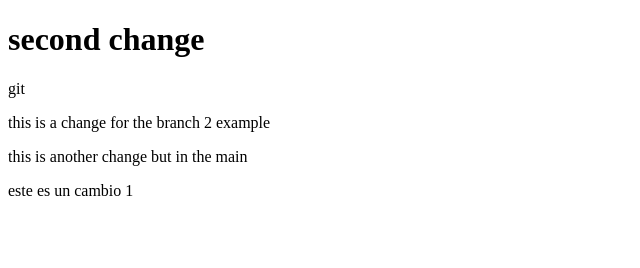
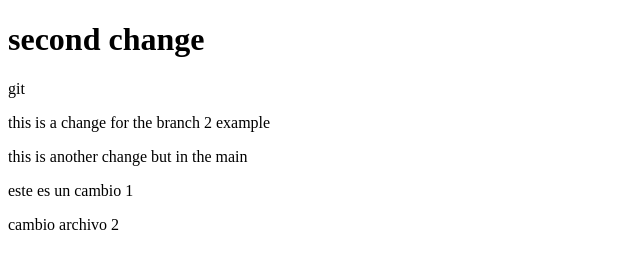
Before and after one commit to erk282/first-rep, a plain HTML site: page index.html in a window 1280 px wide. Shown: the whole page, without its empty margins (0-640 px from the left). Drawn offline with Linux system fonts and the light colour scheme.

Commit message:
cambio 2

```diff
--- a/index.html
+++ b/index.html
@@ -12,5 +12,7 @@
 
     <p>este es un cambio 1</p>
 
+    <p>cambio archivo 2</p>
+
 </body>
 </html>
```
